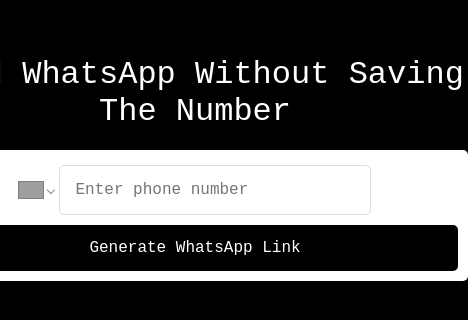
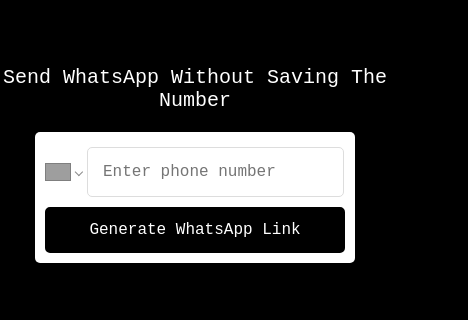
Before and after one commit to YongkyA23/wa-me-gen, a React (Create React App) app: page / in a window 390 px wide. Shown: the part 264-584 px from the top of the page, 468 px wide, since content can reach past the window. Built offline with nearby package versions, Linux system fonts and the light colour scheme; grey boxes are pictures that could not be loaded; a web font is replaced by a local one.

Commit message:
fix movile

```diff
--- a/src/App.css
+++ b/src/App.css
@@ -159,15 +159,26 @@
 
 @media only screen and (max-width: 768px) {
   .converter {
-    width: 90%;
+    width: 50%;
+    min-width: 300px;
+    max-width: 300px;
     padding: 10px;
   }
 
+  h1 {
+    font-size: 20px;
+  }
+
   .converter input[type="tel"] {
-    width: 280px;
+    width: 225px;
   }
   .converter button {
     width: 100%;
+  }
+
+  .converter a {
+    width: 100%;
+    padding: 12px 10px;
   }
 
   .floating-notice {
```
